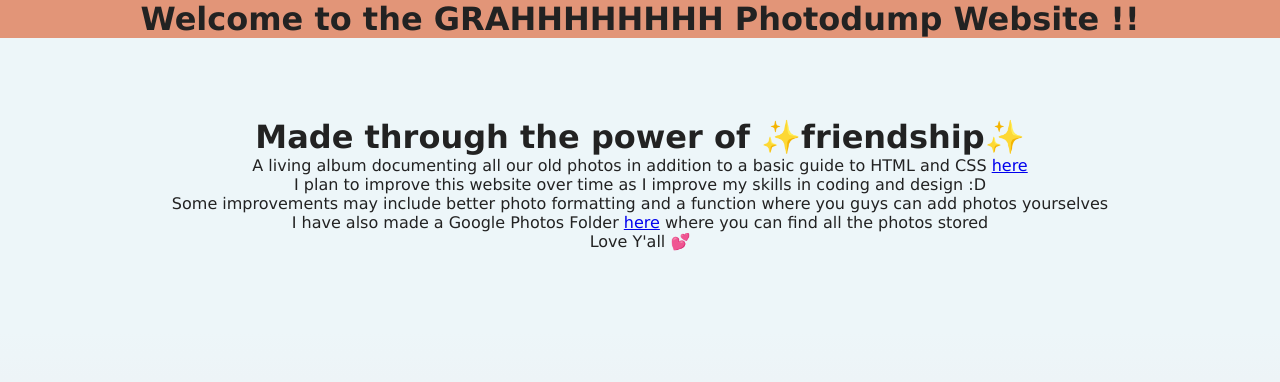
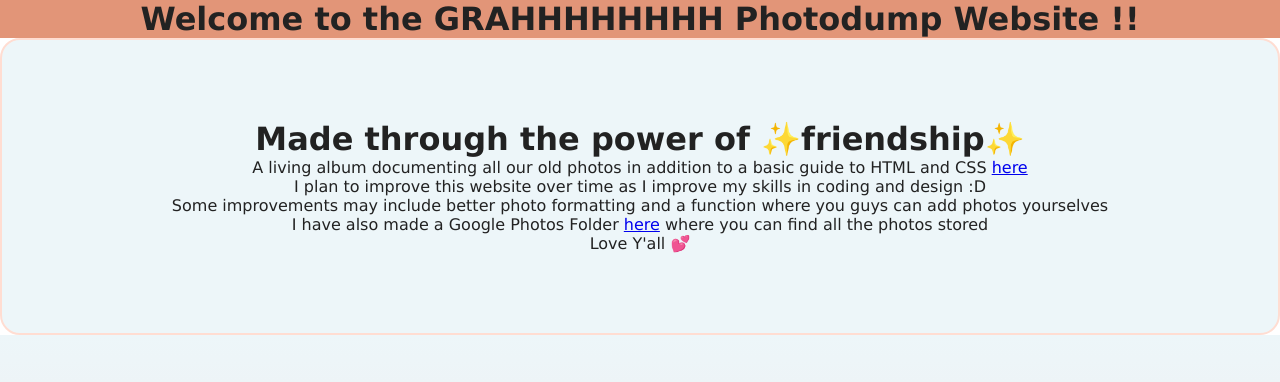
Before and after one commit to atran50/ImageSliderWebsite, a plain HTML site: page index.html in a window 1280 px wide. Shown: the top 382 px of the page. Drawn offline with nearby package versions, Linux system fonts and the light colour scheme.

Commit message:
Added border to text

```diff
--- a/styles.css
+++ b/styles.css
@@ -27,6 +27,8 @@
     background-color:#edf6f9;
     text-align: center;
     line-height: normal;
+    border: 2px solid #ffddd2;
+    border-radius: 20px;
 }
 
 .container{
```
